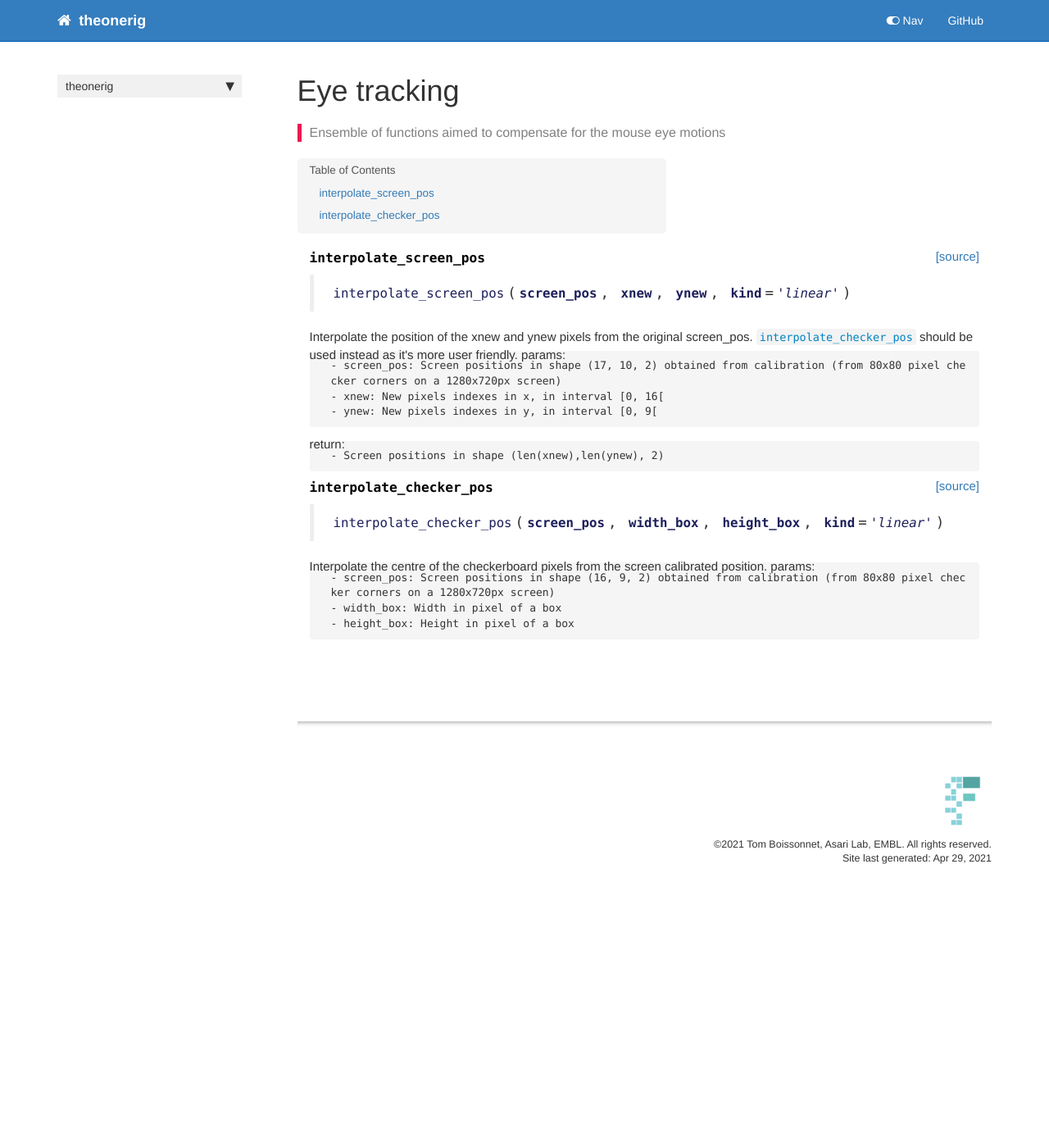
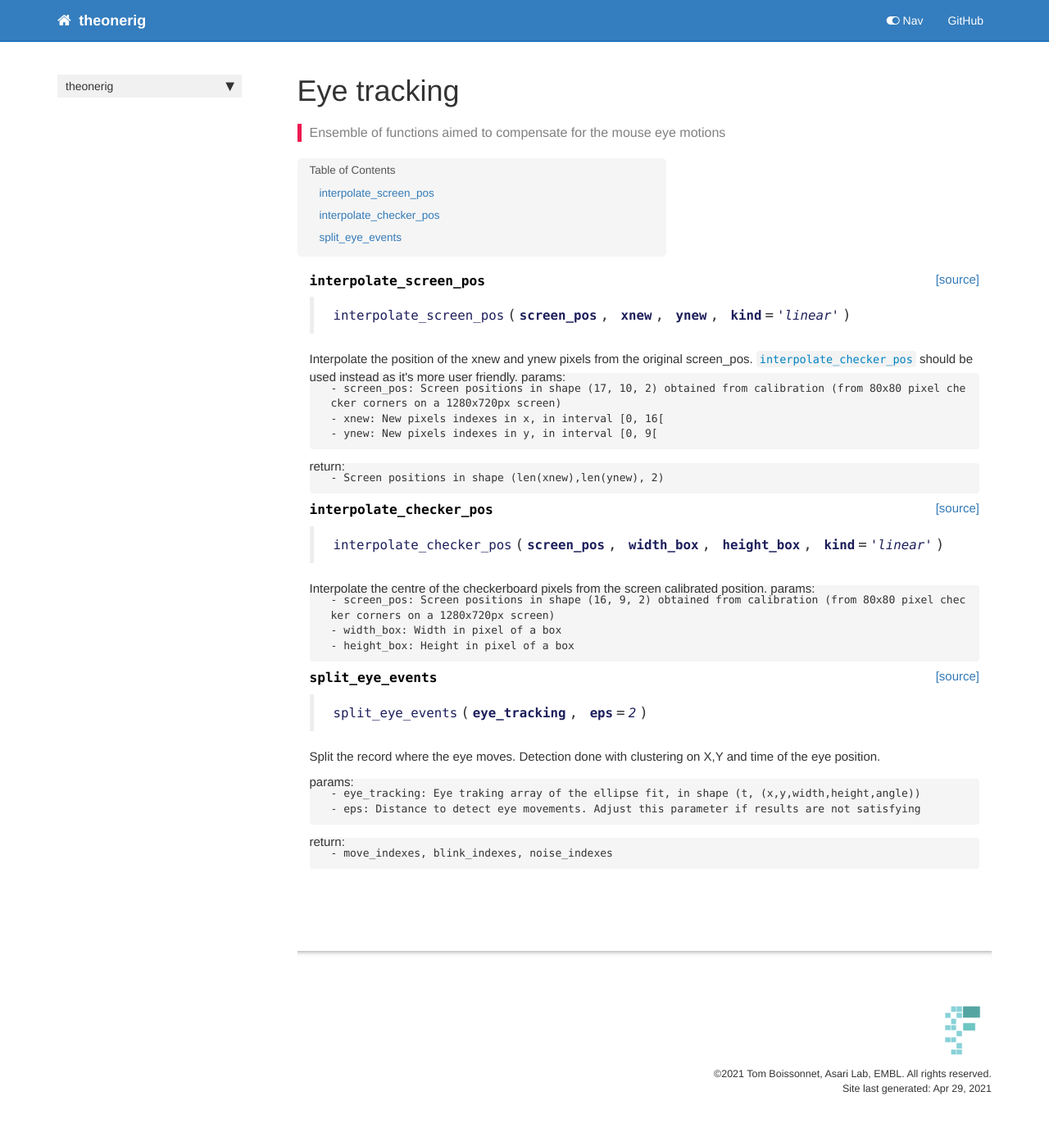
Before and after one commit to Tom-TBT/theonerig, a Jekyll site: the page built from docs/eyetrack.html, in a window 1280 px wide. Shown: the whole page at 82% size. Built offline with Jekyll 4.4.1, drawn with Linux system fonts in a browser that asks for light colours; nearby versions of some CDN libraries; comment, search, counter and statistics services are not loaded; before the commit the page ends 1107 px from its top, so only the background shows below that.

Commit message:
work ongoing for new eyetracking

```diff
--- a/docs/eyetrack.html
+++ b/docs/eyetrack.html
@@ -47,7 +47,7 @@ nb_path: "06_eyetrack.ipynb"
 
 
 <div class="output_markdown rendered_html output_subarea ">
-<h4 id="interpolate_screen_pos" class="doc_header"><code>interpolate_screen_pos</code><a href="https://github.com/Tom-TBT/theonerig/tree/master/theonerig/eyetrack.py#L10" class="source_link" style="float:right">[source]</a></h4><blockquote><p><code>interpolate_screen_pos</code>(<strong><code>screen_pos</code></strong>, <strong><code>xnew</code></strong>, <strong><code>ynew</code></strong>, <strong><code>kind</code></strong>=<em><code>'linear'</code></em>)</p>
+<h4 id="interpolate_screen_pos" class="doc_header"><code>interpolate_screen_pos</code><a href="https://github.com/Tom-TBT/theonerig/tree/master/theonerig/eyetrack.py#L11" class="source_link" style="float:right">[source]</a></h4><blockquote><p><code>interpolate_screen_pos</code>(<strong><code>screen_pos</code></strong>, <strong><code>xnew</code></strong>, <strong><code>ynew</code></strong>, <strong><code>kind</code></strong>=<em><code>'linear'</code></em>)</p>
 </blockquote>
 <p>Interpolate the position of the xnew and ynew pixels from the original screen_pos.
 <a href="/theonerig/eyetrack.html#interpolate_checker_pos"><code>interpolate_checker_pos</code></a> should be used instead as it's more user friendly.
@@ -82,7 +82,7 @@ params:</p>
 
 
 <div class="output_markdown rendered_html output_subarea ">
-<h4 id="interpolate_checker_pos" class="doc_header"><code>interpolate_checker_pos</code><a href="https://github.com/Tom-TBT/theonerig/tree/master/theonerig/eyetrack.py#L29" class="source_link" style="float:right">[source]</a></h4><blockquote><p><code>interpolate_checker_pos</code>(<strong><code>screen_pos</code></strong>, <strong><code>width_box</code></strong>, <strong><code>height_box</code></strong>, <strong><code>kind</code></strong>=<em><code>'linear'</code></em>)</p>
+<h4 id="interpolate_checker_pos" class="doc_header"><code>interpolate_checker_pos</code><a href="https://github.com/Tom-TBT/theonerig/tree/master/theonerig/eyetrack.py#L30" class="source_link" style="float:right">[source]</a></h4><blockquote><p><code>interpolate_checker_pos</code>(<strong><code>screen_pos</code></strong>, <strong><code>width_box</code></strong>, <strong><code>height_box</code></strong>, <strong><code>kind</code></strong>=<em><code>'linear'</code></em>)</p>
 </blockquote>
 <p>Interpolate the centre of the checkerboard pixels from the screen calibrated position.
 params:</p>
@@ -108,4 +108,44 @@ params:</p>
 </div>
     {% endraw %}
 
+    {% raw %}
+
+<div class="cell border-box-sizing code_cell rendered">
+
+<div class="output_wrapper">
+<div class="output">
+
+<div class="output_area">
+
+
+<div class="output_markdown rendered_html output_subarea ">
+<h4 id="split_eye_events" class="doc_header"><code>split_eye_events</code><a href="https://github.com/Tom-TBT/theonerig/tree/master/theonerig/eyetrack.py#L47" class="source_link" style="float:right">[source]</a></h4><blockquote><p><code>split_eye_events</code>(<strong><code>eye_tracking</code></strong>, <strong><code>eps</code></strong>=<em><code>2</code></em>)</p>
+</blockquote>
+<p>Split the record where the eye moves. Detection done with clustering on X,Y and time of the eye position.</p>
+<p>params:</p>
+
+<pre><code>- eye_tracking: Eye traking array of the ellipse fit, in shape (t, (x,y,width,height,angle))
+- eps: Distance to detect eye movements. Adjust this parameter if results are not satisfying
+</code></pre>
+<p>return:</p>
+
+<pre><code>- move_indexes, blink_indexes, noise_indexes</code></pre>
+
 </div>
+
+</div>
+
+</div>
+</div>
+
+</div>
+    {% endraw %}
+
+    {% raw %}
+
+<div class="cell border-box-sizing code_cell rendered">
+
+</div>
+    {% endraw %}
+
+</div>
--- a/theonerig/_nbdev.py
+++ b/theonerig/_nbdev.py
@@ -110,6 +110,7 @@ index = {"DataChunk": "00_core.ipynb",
          "stim_param_to_dict": "05_database.ipynb",
          "interpolate_screen_pos": "06_eyetrack.ipynb",
          "interpolate_checker_pos": "06_eyetrack.ipynb",
+         "split_eye_events": "06_eyetrack.ipynb",
          "atoi": "10_synchro.io.ipynb",
          "natural_keys": "10_synchro.io.ipynb",
          "filter_per_extension": "10_synchro.io.ipynb",
```
Also changed, not shown: theonerig/eyetrack.py (+26 -3 lines), 1 other file.
